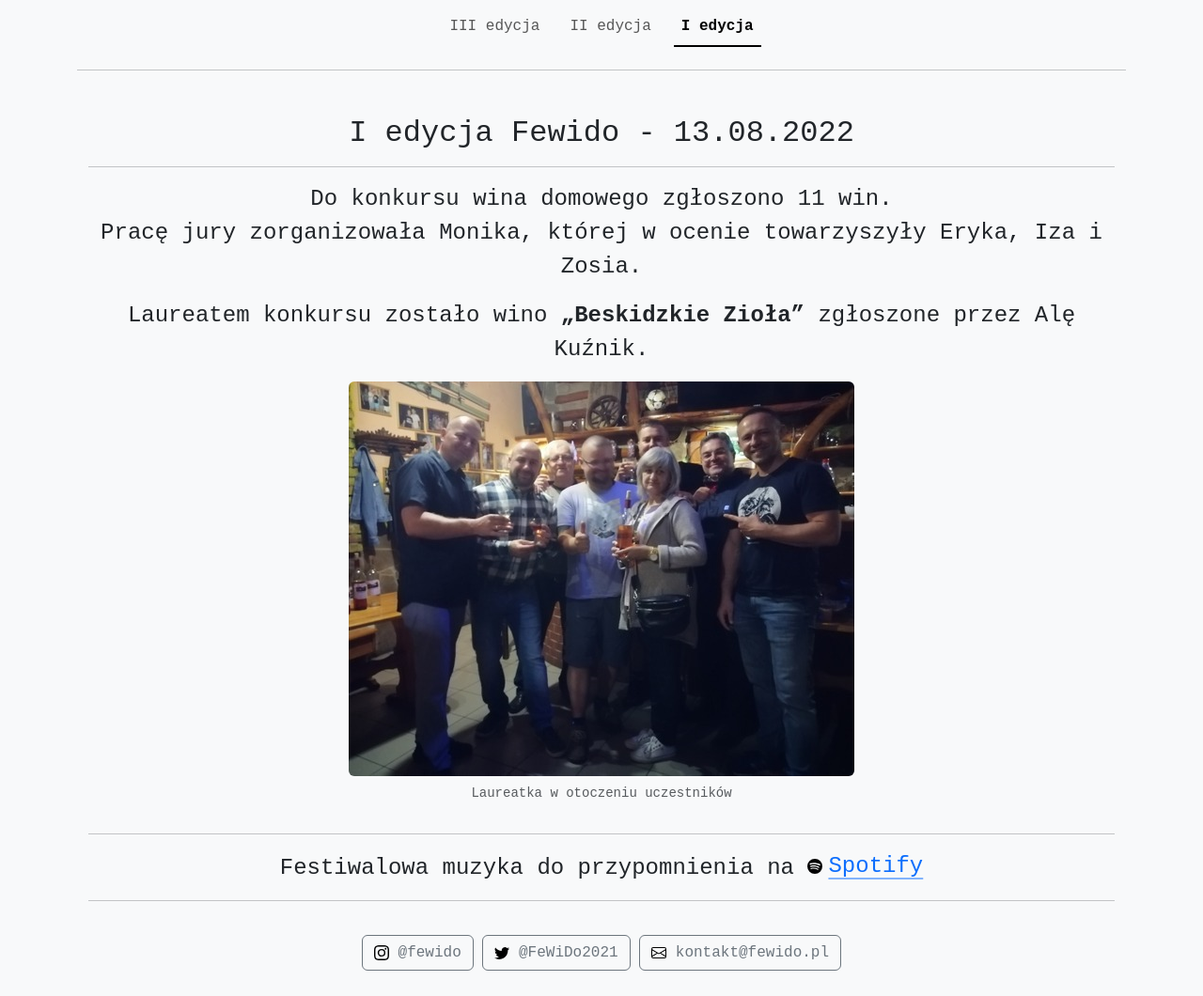
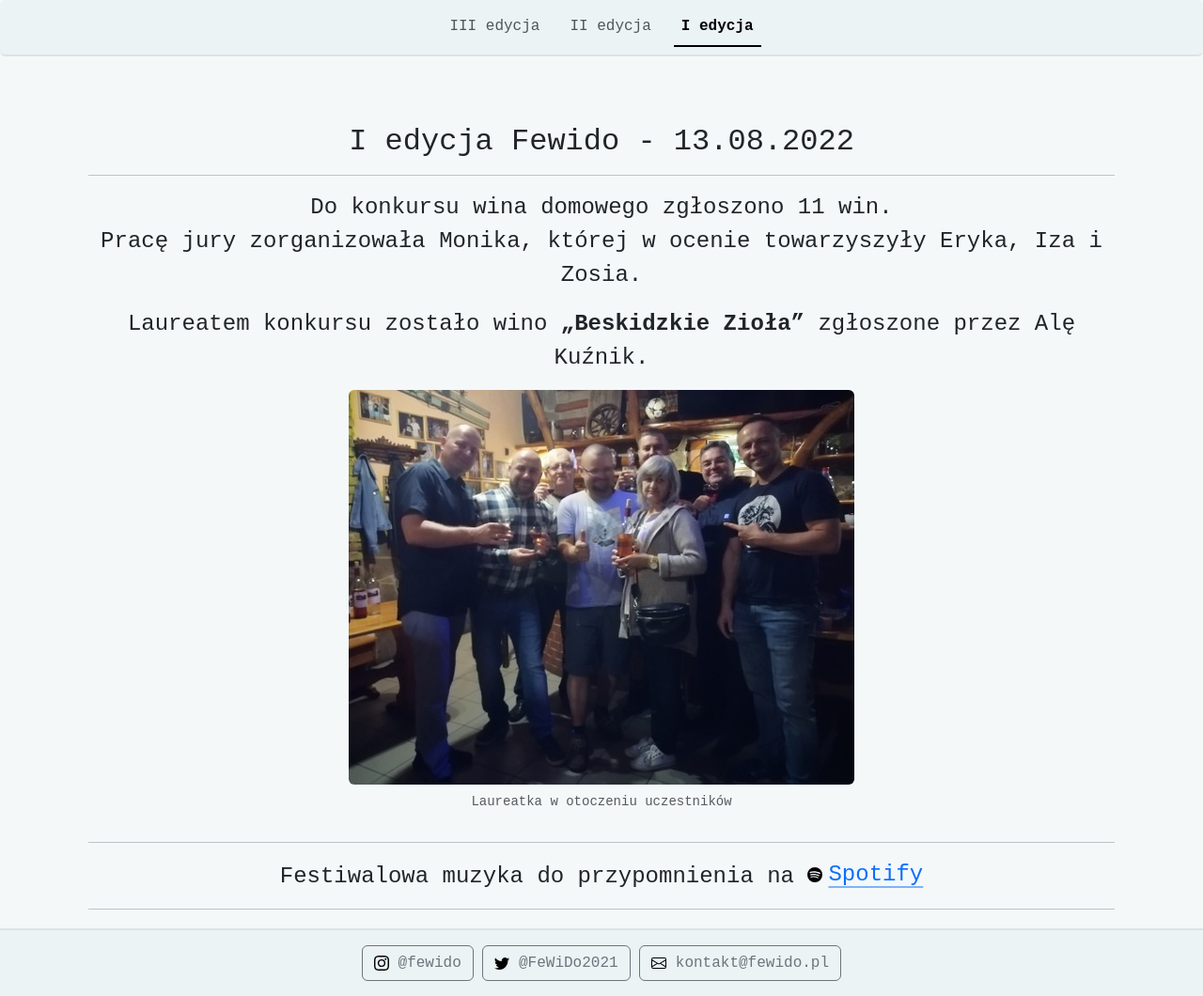
Before and after one commit to morgoth/fewido, a Jekyll site: the page built from 2022.html, in a window 1280 px wide. Shown: the whole page at 94% size. Built offline with Jekyll 4.4.1, drawn with Linux system fonts in a browser that asks for light colours; some web fonts are replaced.

Commit message:
Slate Grey color
https://joyofrails.com/articles/custom-color-schemes-with-ruby-on-rails

```diff
--- a/Gemfile
+++ b/Gemfile
@@ -1,6 +1,6 @@
 source "https://rubygems.org"
 
-gem "jekyll", "~> 4.2.1"
+gem "jekyll", ">= 4.3"
 
 group :jekyll_plugins do
   gem "jekyll-feed", "~> 0.12"
--- a/_layouts/default.html
+++ b/_layouts/default.html
@@ -18,8 +18,8 @@
     <link rel="icon" type="image/png" href="/assets/images/fewido-favi.png" />
     <link rel="stylesheet" href="/assets/css/main.css">
   </head>
-  <body class="d-flex flex-column h-100 bg-light">
-    <nav class="navbar navbar-expand-lg rounded">
+  <body class="d-flex flex-column h-100 bg-color-50">
+    <nav class="navbar navbar-expand-lg rounded bg-color-100 border-bottom border-2">
       <div class="container-fluid">
         <button class="navbar-toggler" type="button" data-bs-toggle="collapse" data-bs-target="#navbar" aria-controls="navbar" aria-expanded="false" aria-label="Nawigacja">
           <span class="navbar-toggler-icon"></span>
@@ -39,11 +39,10 @@
         </div>
       </div>
     </nav>
-    <section class="container">
-      <hr>
+    <section class="container mt-4">
       {{ content }}
     </section>
-    <footer class="mt-auto py-3 bg-light">
+    <footer class="mt-auto py-3 bg-color-100 border-top border-2">
       <div class="container ">
         <div class="text-center text-muted">
           <p class="d-md-inline d-sm-block">
--- a/assets/css/main.css
+++ b/assets/css/main.css
@@ -5,3 +5,11 @@ body {
 .logo-text {
   font-size: 2rem;
 }
+
+.bg-color-50 {
+  background-color: #F4F8F9;
+}
+
+.bg-color-100 {
+  background-color: #EBF3F4;
+}
```
Also changed, not shown: Gemfile.lock.
